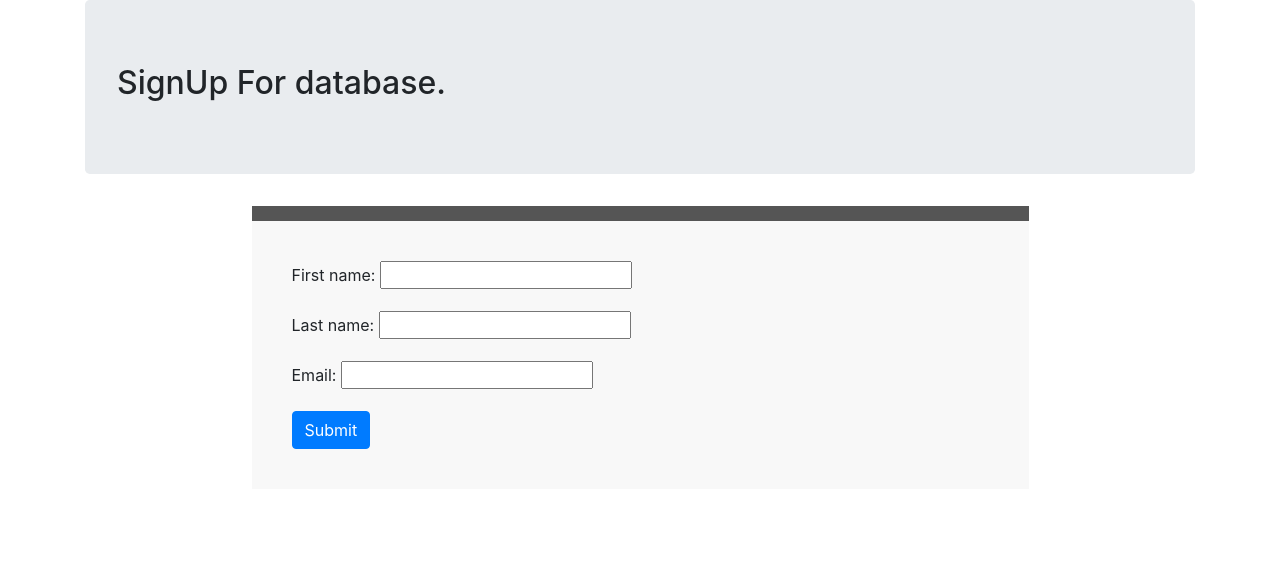
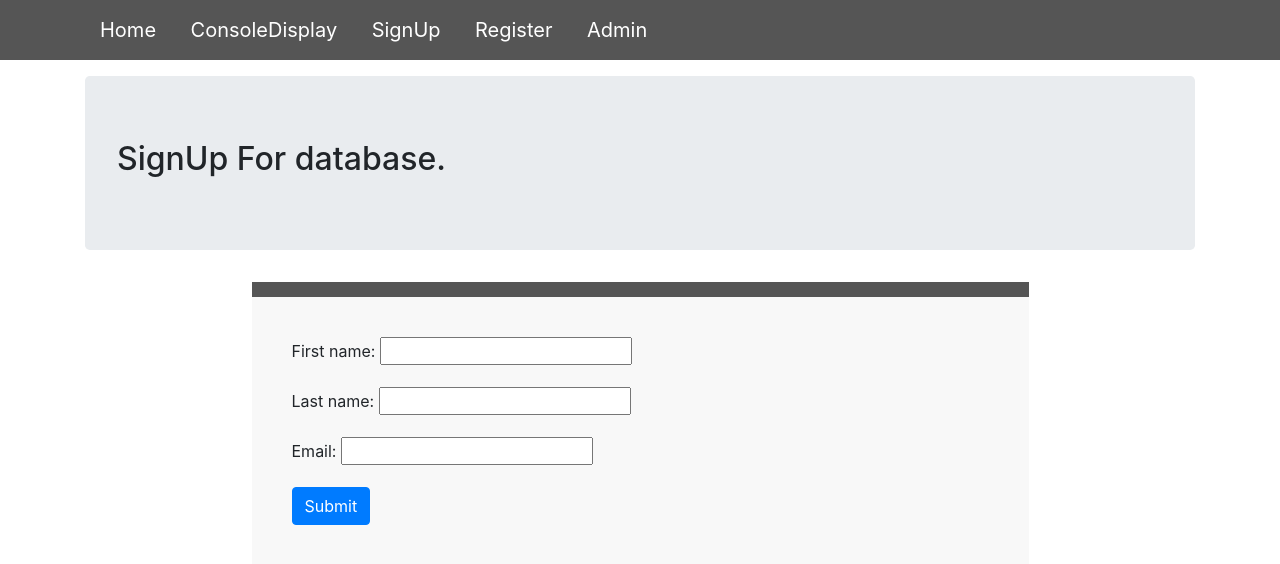
Before and after one commit to namanjo/djangoPro, a Django app: page /app_one/signup/ in a window 1280 px wide. Shown: the top 564 px of the page. Run offline with Django 3.2, Linux system fonts and the light colour scheme; some libraries are stand-ins or nearby versions.

Commit message:
Removed hard coded urls.
Removed all the hard coaded urls and created base.html file.

```diff
--- a/app_one/urls.py
+++ b/app_one/urls.py
@@ -1,5 +1,9 @@
 from app_one import views
 from django.urls import path
+
+
+#For template tagging
+app_name = 'app_one'
 
 
 urlpatterns = [
--- a/static/css/style.css
+++ b/static/css/style.css
@@ -1,6 +1,7 @@
 *{
   margin: 0;
   padding: 0;
+  box-sizing: border-box;
 }
 
 table{
@@ -29,3 +30,31 @@ td, th{
   padding: 40px;
   border-top: 15px solid #555;
 }
+
+nav{
+  background-color: #555;
+}
+
+ul{
+  list-style: none;
+  text-align: left;
+}
+
+li{
+  display: inline-block;
+  padding: 15px;
+  transition: background-color 0.3s;
+}
+
+ li a:link,
+ li a:visited{
+  color: #fff;
+  text-decoration: none;
+  font-size: 20px;
+  font-weight: 400;
+}
+
+li:hover,
+li:active{
+  background-color: #464848;
+}
--- /dev/null
+++ b/templates/app_one/base.html
@@ -0,0 +1,29 @@
+<!DOCTYPE html>
+{% load staticfiles %}
+
+<html lang="en" dir="ltr">
+  <head>
+    <meta charset="utf-8">
+    <title>Home</title>
+    <link rel="stylesheet" href="{% static "css/bootstrap.min.css" %}">
+    <link rel="stylesheet" href="{% static "css/style.css" %}">
+  </head>
+  <body>
+
+    <nav>
+      <ul class="container">
+        <li><a href="{% url 'index' %}">Home</a></li>
+        <li><a href="{% url 'simple_form' %}">ConsoleDisplay</a></li>
+        <li><a href="{% url 'app_one:sign_up' %}">SignUp</a></li>
+        <li><a href="#">Register</a></li>
+        <li><a href="{% url 'admin:index' %}">Admin</a></li>
+      </ul>
+    </nav>
+
+    <div class="container">
+      {% block body_block %}
+      {% endblock %}
+    </div>
+
+  </body>
+</html>
--- a/templates/app_one/sign_up.html
+++ b/templates/app_one/sign_up.html
@@ -1,15 +1,6 @@
-<!DOCTYPE html>
-{% load staticfiles %}
-<html lang="en" dir="ltr">
-  <head>
-    <meta charset="utf-8">
-    <title>SignUp</title>
-    <link rel="stylesheet" href="{% static "css/bootstrap.min.css" %}">
-    <link rel="stylesheet" href="{% static "css/style.css" %}">
-  </head>
+{% extends 'app_one/base.html' %}
 
-  <body>
-    <div class="container">
+{% block body_block %}
 <div class="jumbotron">
   <h2>SignUp For database.</h2>
 </div>
@@ -21,7 +12,4 @@
     <input type="submit" class="btn btn-primary" value="Submit">
   </form>
 </div>
-
-    </div>
-  </body>
-</html>
+{% endblock %}
```
Also changed, not shown: templates/app_one/form_page.html (+4 -15 lines), templates/app_one/index.html (+6 -13 lines). Lines whose indentation alone changed are shown as unchanged.
